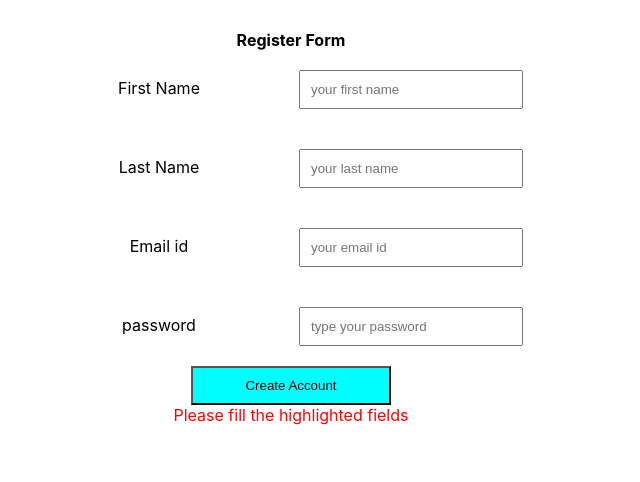
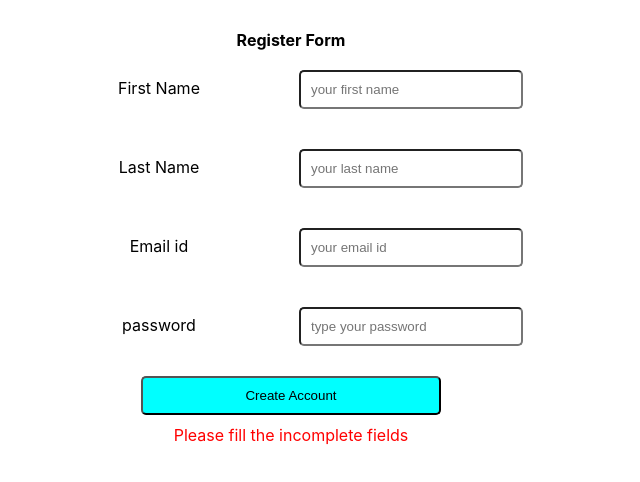
Before and after one commit to AnithaDharaneedharan/form-validation, a React (Create React App) app: page / in a window 1280 px wide. Shown: the top 482 px of the page, without its empty margins (349-989 px from the left). Built offline with nearby package versions, Linux system fonts and the light colour scheme.

Commit message:
Applies styling

```diff
--- a/src/App.css
+++ b/src/App.css
@@ -9,6 +9,7 @@
   padding: 10px;
   width: 200px;
   margin: 20px;
+  border-radius: 5px;
 }
 
 label {
@@ -19,8 +20,10 @@ label {
 
 .button-primary {
   background-color: aqua;
-  width: 200px;
+  width: 300px;
   padding: 10px;
+  border-radius: 5px;
+  margin: 10px;
 }
 
 .error {
--- a/src/components/Register.js
+++ b/src/components/Register.js
@@ -133,7 +133,7 @@ export default class Register extends Component {
           ) : (
             <div className="error_message">
               {" "}
-              Please fill the highlighted fields
+              Please fill the incomplete fields
             </div>
           )}
         </form>
```
